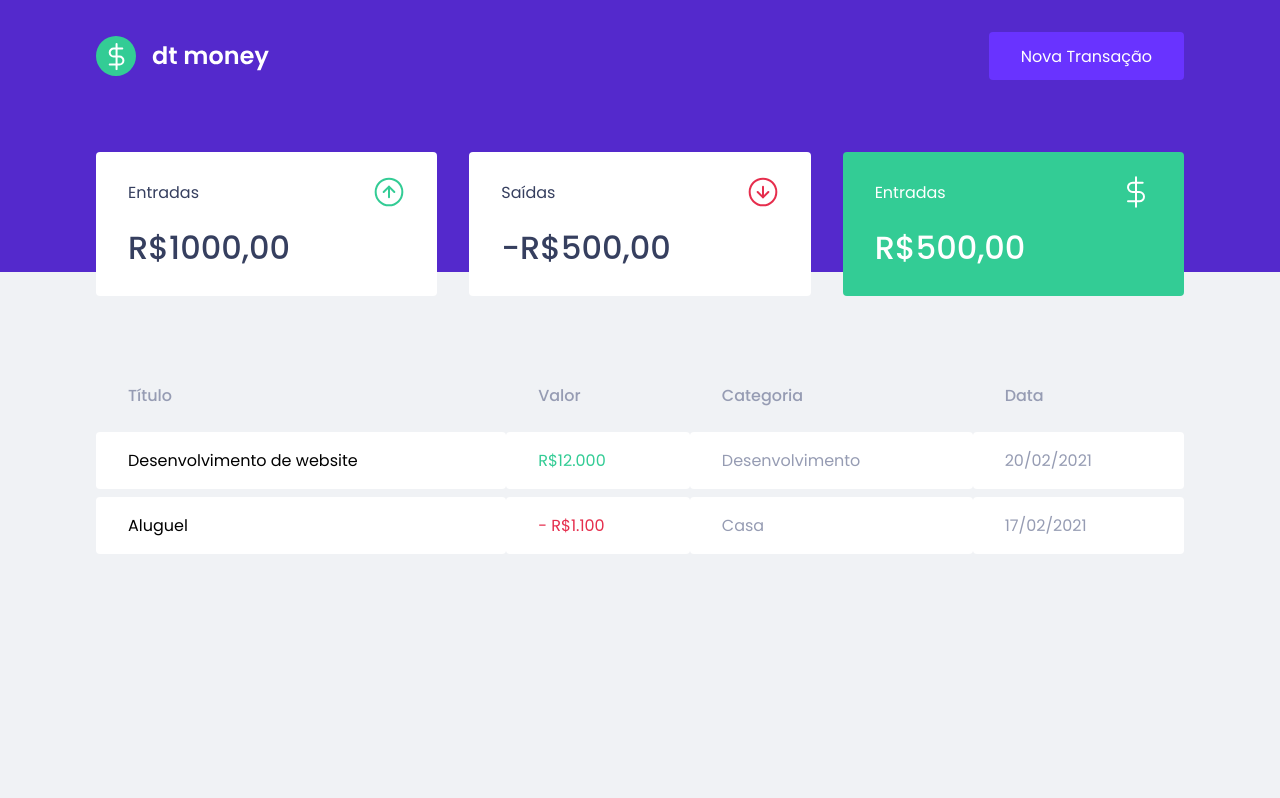
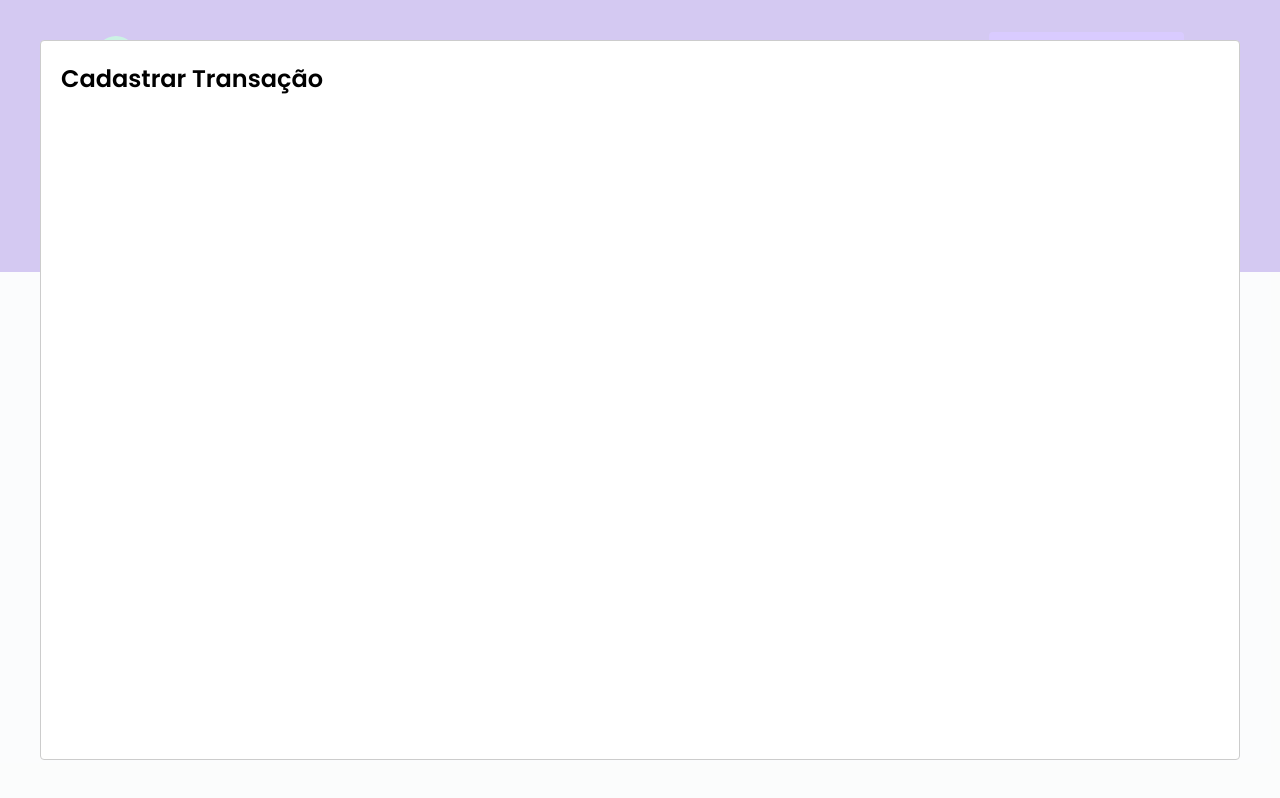
Before and after one commit to gcolares95/dt_money_ignite, a React (Create React App) app: page / in a window 1280 px wide. Both pictures are taken after a click on the button "Nova Transação". Built offline with nearby package versions, Linux system fonts and the light colour scheme; no server answers; what miragejs would draw is missing.

Commit message:
Configurando Modal

```diff
--- a/package.json
+++ b/package.json
@@ -7,6 +7,7 @@
     "miragejs": "^0.1.43",
     "react": "^17.0.2",
     "react-dom": "^17.0.2",
+    "react-modal": "^3.14.4",
     "react-scripts": "5.0.0",
     "styled-components": "^5.3.3",
     "web-vitals": "^2.1.0"
@@ -19,6 +20,7 @@
     "@types/node": "^16.7.13",
     "@types/react": "^17.0.20",
     "@types/react-dom": "^17.0.9",
+    "@types/react-modal": "^3.13.1",
     "@types/styled-components": "^5.1.21",
     "typescript": "^4.4.2"
   },
--- a/src/App.tsx
+++ b/src/App.tsx
@@ -1,13 +1,38 @@
+import Modal from 'react-modal';
+import { useState } from 'react';
 import { Dashboard } from './components/Dashboard'
 import { Header } from './components/Header'
+
 import { GlobalStyle } from './styles/global'
 
+Modal.setAppElement('#root'); // Acessibilidade Modal, falando qual root da nossa aplicação :)
+
 export function App() {
+  const [isNewTransactionModalOpen, setIsNewTransactionModalOpen] = useState(false);
+
+  function handleOpenNewTransactionModal() { // função para abrir o modal
+    setIsNewTransactionModalOpen(true);
+  }
+
+  function handleCloseNewTransactionModal() { // função para abrir o modal
+    setIsNewTransactionModalOpen(false);
+  }
+
+
   return (
     <>
+      <Header onOpenNewTransactionModal={handleOpenNewTransactionModal}/>
+
+
+      <Dashboard />
+
+      <Modal
+          isOpen={isNewTransactionModalOpen}
+          onRequestClose={handleCloseNewTransactionModal}>
+          <h2>Cadastrar Transação</h2>
+      </Modal>
+
       <GlobalStyle />
-      <Header />
-      <Dashboard />
     </>
   )
 }
--- a/src/components/Header/index.tsx
+++ b/src/components/Header/index.tsx
@@ -1,12 +1,20 @@
+import { useState } from 'react';
+import Modal from 'react-modal';
+
 import logo from '../../assets/logo.svg'
+
 import { Container, Content } from './styles'
 
-export function Header() {
+interface HeaderProps {
+  onOpenNewTransactionModal: () => void; // pattern legal: quando receber função no props, começar com 'On': 'onOpenNewTransactionModal' :)
+}
+
+export function Header({ onOpenNewTransactionModal }: HeaderProps) {
   return (
     <Container>
       <Content>
         <img src={logo} alt="dt money" />
-        <button type="button">
+        <button type="button" onClick={onOpenNewTransactionModal}>
           Nova Transação
         </button>
       </Content>
```
Also changed, not shown: 1 other file (tests, documents, lock files or other folders).
